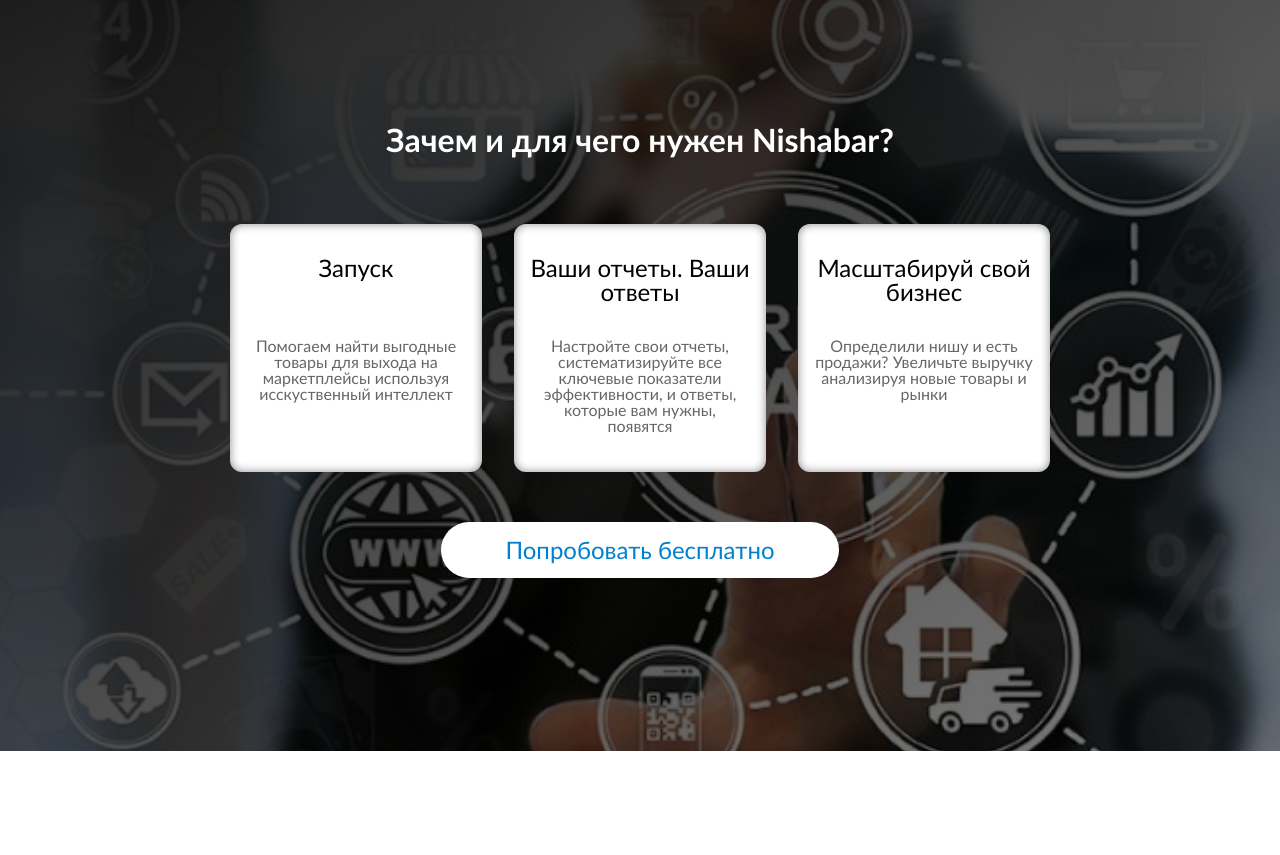
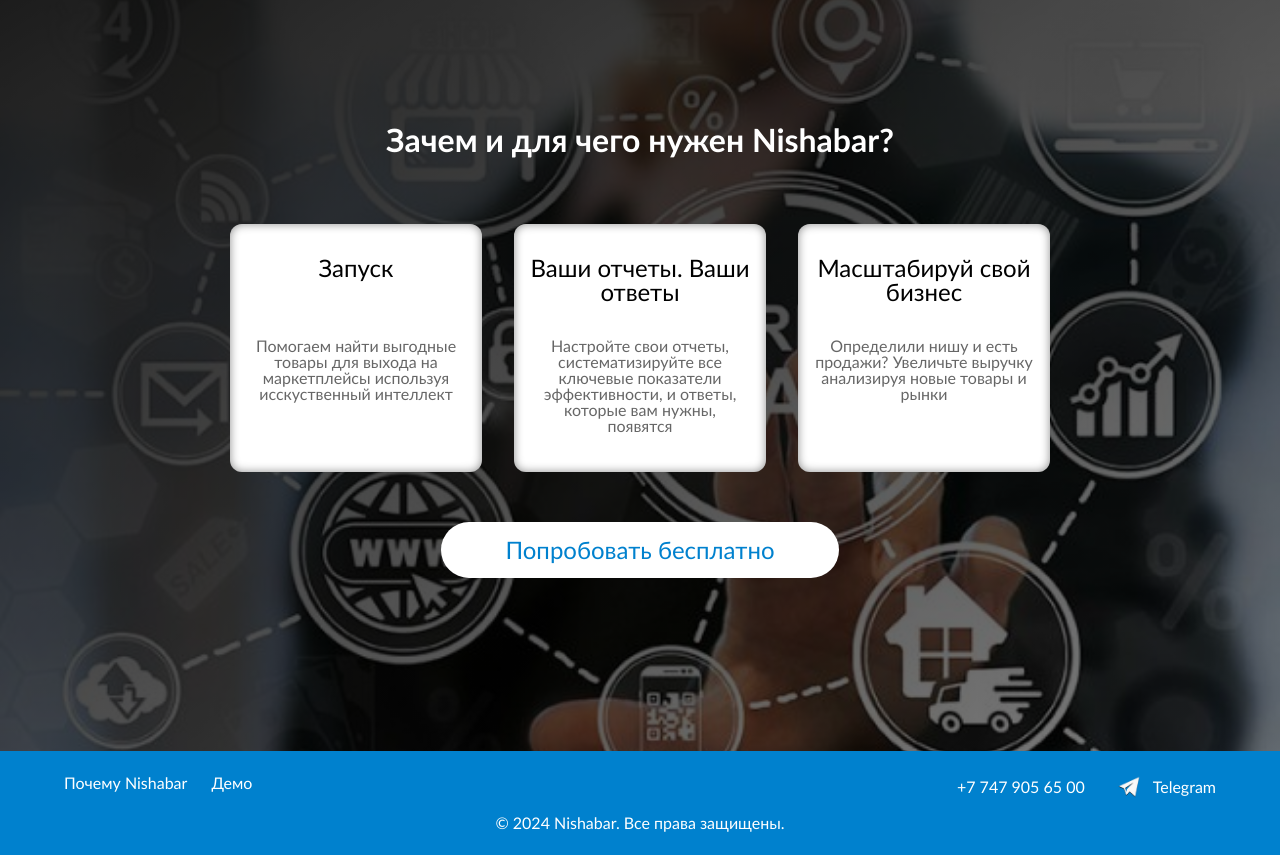
Before and after one commit to Muha-tsokotukha/Nishabar, a React (Vite) app: page / in a window 1280 px wide. Shown: the part 849-1704 px from the top of the page. Before the commit the page ends 1600 px from the top, so only its background shows below. Built offline with nearby package versions, Linux system fonts and the light colour scheme.

Commit message:
feat(footer): layout, snap removed

```diff
--- a/src/App.jsx
+++ b/src/App.jsx
@@ -1,5 +1,4 @@
-import { Header, CTA, ValueProposition } from "./components";
-import "./App.css";
+import { Header, CTA, ValueProposition, Footer } from "./components";
 
 export default function LandingPage() {
   return (
@@ -9,6 +8,7 @@
         <CTA />
         <ValueProposition />
       </main>
+      <Footer />
     </>
   );
 }
--- a/src/components/CTA/styles.module.css
+++ b/src/components/CTA/styles.module.css
@@ -14,8 +14,8 @@
   text-align: center;
   overflow: hidden;
 
-  scroll-snap-align: start;
-  scroll-margin-top: 80px;
+  /* scroll-snap-align: start; */
+  /* scroll-margin-top: 80px; */
 }
 
 .cta_header {
--- /dev/null
+++ b/src/components/Footer/index.jsx
@@ -0,0 +1,32 @@
+import styles from "./styles.module.css";
+
+export const Footer = () => {
+  const year = new Date().getFullYear();
+
+  return (
+    <footer className={styles.footer} id="contacts">
+      <div className={styles.footer_content}>
+        <div className={styles.footer_links}>
+          <a href="#whyus">Почему Nishabar</a>
+          <a href="#">Демо</a>
+        </div>
+
+        <div className={styles.footer_social}>
+          <a href="tel:+77479056500">+7 747 905 65 00</a>
+          <a
+            href="https://t.me/turkibalasy"
+            target="_blank"
+            rel="noopener noreferrer"
+          >
+            <img src="/assets/telegram.png" alt="telegram link" />
+            Telegram
+          </a>
+        </div>
+      </div>
+
+      <div className={styles.footer_bottom}>
+        <p>&copy; {year} Nishabar. Все права защищены.</p>
+      </div>
+    </footer>
+  );
+};
--- /dev/null
+++ b/src/components/Footer/styles.module.css
@@ -0,0 +1,52 @@
+.footer {
+  background-color: #0081ce;
+  padding: 24px 64px;
+  color: white;
+}
+
+.footer_content {
+  display: flex;
+  justify-content: space-between;
+  align-items: flex-start;
+}
+
+.footer_links {
+  display: flex;
+  gap: 24px;
+}
+
+.footer_links a {
+  color: white;
+  text-decoration: none;
+}
+
+.footer_social {
+  display: flex;
+  gap: 32px;
+}
+
+.footer_social a:hover {
+  text-decoration: underline;
+}
+
+.footer_social a {
+  color: white;
+  text-decoration: none;
+  display: flex;
+  align-items: center;
+}
+
+.footer_links a:hover {
+  text-decoration: underline;
+}
+
+.footer_social img {
+  width: 24px;
+  height: 24px;
+  margin-right: 12px;
+}
+
+.footer_bottom {
+  margin-top: 16px;
+  text-align: center;
+}
--- a/src/components/Header/index.jsx
+++ b/src/components/Header/index.jsx
@@ -13,7 +13,7 @@
 
       <nav className={styles.header_links}>
         <a href="#whyus">Почему Nishabar</a>
-        <a href="#">Контакты</a>
+        <a href="#contacts">Контакты</a>
       </nav>
 
       <a href="#" className={styles.header_btn__demo}>
--- a/src/components/Header/styles.module.css
+++ b/src/components/Header/styles.module.css
@@ -9,6 +9,7 @@
 
   position: fixed;
   width: 100%;
+  z-index: 9;
 }
 
 .header_links {
--- a/src/components/ValueProposition/styles.module.css
+++ b/src/components/ValueProposition/styles.module.css
@@ -1,7 +1,7 @@
 .value {
   height: 100vh;
-  scroll-snap-align: start;
-  scroll-margin-top: 30px;
+  /* scroll-snap-align: start; */
+  /* scroll-margin-top: 30px; */
 
   display: flex;
   align-items: center;
--- a/src/components/index.js
+++ b/src/components/index.js
@@ -1,3 +1,4 @@
 export * from "./Header";
 export * from "./CTA";
 export * from "./ValueProposition";
+export * from "./Footer";
--- a/src/index.css
+++ b/src/index.css
@@ -129,6 +129,6 @@
 }
 
 html {
-  scroll-snap-type: y mandatory;
+  /* scroll-snap-type: y mandatory; */
   scroll-behavior: smooth;
 }
```
Also changed, not shown: assets/telegram.png (added), src/App.css (deleted).
